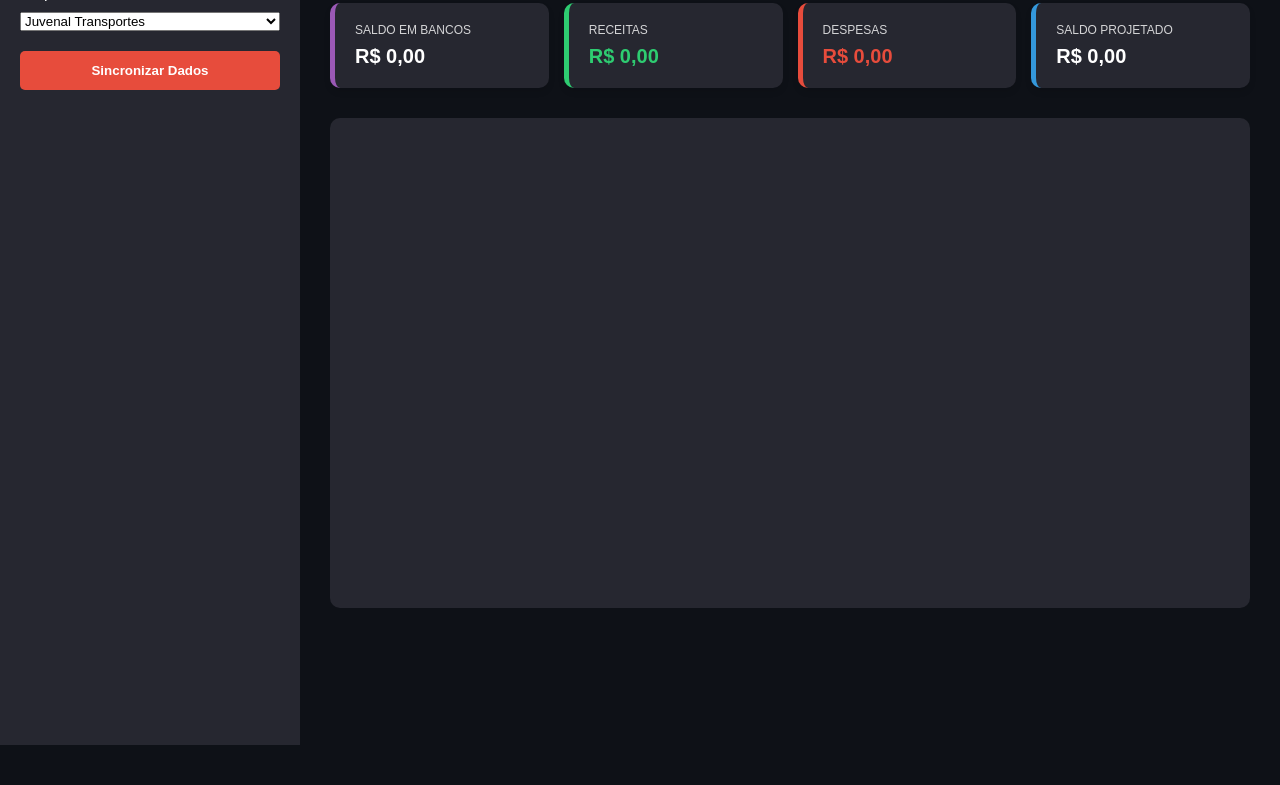
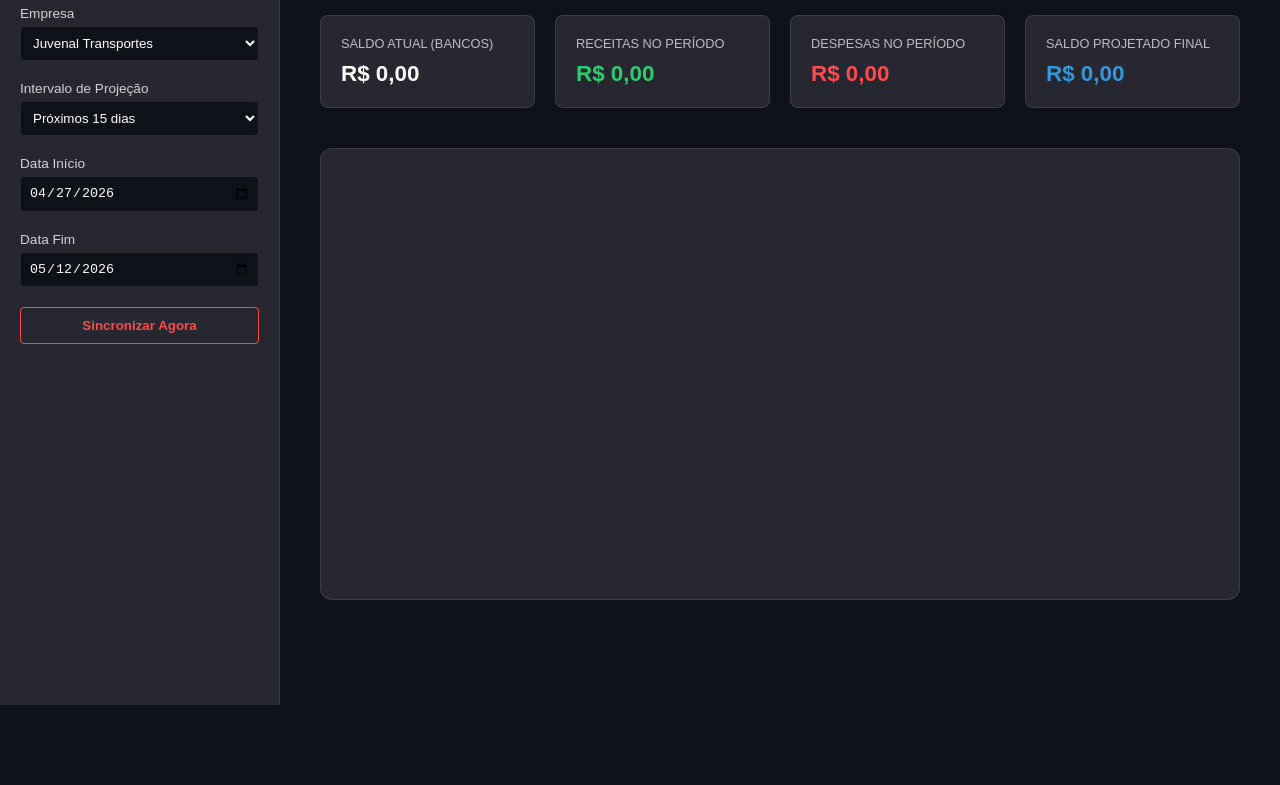
Before and after one commit to VectraInsights/JRM-DASH, a plain HTML site: page public/index.html in a window 1280 px wide. Shown: the part 95-880 px from the top of the page. Before the commit the page ends 840 px from the top, so only its background shows below. Drawn offline with nearby package versions, Linux system fonts and the light colour scheme; no server answers.

Commit message:
Update index.html

```diff
--- a/public/index.html
+++ b/public/index.html
@@ -2,83 +2,151 @@
 <html lang="pt-br">
 <head>
     <meta charset="UTF-8">
-    <title>Fluxo de Caixa</title>
+    <title>Fluxo de Caixa - Gestão Financeira</title>
     <script src="https://cdn.jsdelivr.net/npm/chart.js"></script>
     <style>
         :root {
-            --bg: #0e1117; --card: #262730; --text: #ffffff;
-            --green: #2ecc71; --red: #e74c3c; --blue: #3498db;
+            --bg: #0e1117;
+            --sidebar: #262730;
+            --text: #ffffff;
+            --green: #2ecc71;
+            --red: #ff4b4b;
+            --blue: #3498db;
+            --border: rgba(255, 255, 255, 0.1);
         }
-        [data-theme="light"] {
-            --bg: #f0f2f6; --card: #ffffff; --text: #31333f;
+
+        body {
+            background-color: var(--bg);
+            color: var(--text);
+            font-family: "Source Sans Pro", sans-serif;
+            margin: 0;
+            display: flex;
         }
-        body {
-            background-color: var(--bg); color: var(--text);
-            font-family: sans-serif; margin: 0; display: flex;
+
+        /* Barra Lateral Estilo Streamlit */
+        .sidebar {
+            width: 280px;
+            padding: 40px 20px;
+            background: var(--sidebar);
+            height: 100vh;
+            position: fixed;
+            box-sizing: border-box;
+            border-right: 1px solid var(--border);
         }
-        .sidebar { width: 260px; padding: 20px; background: var(--card); height: 100vh; }
-        .main { flex: 1; padding: 30px; }
 
-        /* Cabeçalho */
-        .header-row { display: flex; justify-content: space-between; align-items: center; margin-bottom: 20px; }
-        h1 { margin: 0; font-size: 2rem; border-bottom: 3px solid var(--red); padding-bottom: 5px; }
+        .sidebar h3 { font-size: 1.2rem; margin-bottom: 20px; color: var(--text); }
 
-        .theme-toggle {
-            cursor: pointer; font-size: 1.5rem; background: none; border: none;
-            padding: 10px; border-radius: 50%; transition: 0.3s;
+        .sidebar label { font-size: 0.85rem; opacity: 0.8; display: block; margin-bottom: 5px; }
+
+        .sidebar select, .sidebar input {
+            width: 100%;
+            background: var(--bg);
+            border: 1px solid var(--border);
+            color: white;
+            padding: 8px;
+            border-radius: 4px;
+            margin-bottom: 20px;
+            box-sizing: border-box;
         }
-        .theme-toggle:hover { background: rgba(255,255,255,0.1); }
 
-        /* Cards */
-        .cards { display: grid; grid-template-columns: repeat(4, 1fr); gap: 15px; margin-bottom: 30px; }
+        /* Área Principal */
+        .main {
+            flex: 1;
+            margin-left: 280px;
+            padding: 40px;
+            min-height: 100vh;
+        }
+
+        h1 { margin-top: 0; font-size: 2.2rem; margin-bottom: 30px; }
+
+        /* Grid de Cards */
+        .cards {
+            display: grid;
+            grid-template-columns: repeat(auto-fit, minmax(200px, 1fr));
+            gap: 20px;
+            margin-bottom: 40px;
+        }
+
         .card {
-            background: var(--card); padding: 20px; border-radius: 10px;
-            box-shadow: 0 4px 6px rgba(0,0,0,0.1); border-left: 5px solid #ccc;
+            background: var(--sidebar);
+            padding: 20px;
+            border-radius: 8px;
+            border: 1px solid var(--border);
+            transition: transform 0.2s;
         }
-        .card-label { font-size: 0.75rem; text-transform: uppercase; opacity: 0.8; margin-bottom: 8px; }
-        .card-val { font-size: 1.25rem; font-weight: bold; }
 
+        .card-label { font-size: 0.8rem; text-transform: uppercase; opacity: 0.7; margin-bottom: 10px; }
+        .card-val { font-size: 1.4rem; font-weight: 600; }
+
+        /* Botão */
         .btn-sync {
-            width: 100%; padding: 12px; background: var(--red); color: white;
-            border: none; border-radius: 5px; font-weight: bold; cursor: pointer;
+            width: 100%;
+            padding: 10px;
+            background: transparent;
+            color: var(--red);
+            border: 1px solid var(--red);
+            border-radius: 4px;
+            font-weight: bold;
+            cursor: pointer;
+            transition: 0.3s;
         }
-        .chart-container { background: var(--card); padding: 20px; border-radius: 10px; height: 450px; }
+
+        .btn-sync:hover { background: var(--red); color: white; }
+
+        .chart-container {
+            background: var(--sidebar);
+            padding: 25px;
+            border-radius: 12px;
+            height: 400px;
+            border: 1px solid var(--border);
+        }
     </style>
 </head>
 <body>
 
 <aside class="sidebar">
-    <h3 style="color: var(--red)">Filtros</h3>
+    <h3>Filtros</h3>
+
     <label>Empresa</label>
-    <select id="empresa" style="width:100%; margin: 10px 0 20px;">
+    <select id="empresa">
         <option value="Juvenal Transportes">Juvenal Transportes</option>
-        <option value="JRM Transportes">JRM Transportes</option>
         </select>
-    <button class="btn-sync" onclick="sincronizar()">Sincronizar Dados</button>
+
+    <label>Intervalo de Projeção</label>
+    <select id="intervalo" onchange="ajustarDatas()">
+        <option value="7">Próximos 7 dias</option>
+        <option value="15" selected>Próximos 15 dias</option>
+        <option value="30">Próximos 30 dias</option>
+    </select>
+
+    <label>Data Início</label>
+    <input type="date" id="data_inicio">
+
+    <label>Data Fim</label>
+    <input type="date" id="data_fim">
+
+    <button class="btn-sync" onclick="sincronizar()">Sincronizar Agora</button>
 </aside>
 
 <main class="main">
-    <div class="header-row">
-        <h1>Fluxo de Caixa</h1>
-        <button class="theme-toggle" onclick="toggleTheme()" id="themeBtn">☀️</button>
-    </div>
+    <h1>Fluxo de Caixa Projetado</h1>
 
     <div class="cards">
-        <div class="card" style="border-color: #9b59b6">
-            <div class="card-label">Saldo em Bancos</div>
+        <div class="card">
+            <div class="card-label">Saldo Atual (Bancos)</div>
             <div id="v-banco" class="card-val">R$ 0,00</div>
         </div>
-        <div class="card" style="border-color: var(--green)">
-            <div class="card-label">Receitas</div>
+        <div class="card">
+            <div class="card-label">Receitas no Período</div>
             <div id="v-rec" class="card-val" style="color:var(--green)">R$ 0,00</div>
         </div>
-        <div class="card" style="border-color: var(--red)">
-            <div class="card-label">Despesas</div>
+        <div class="card">
+            <div class="card-label">Despesas no Período</div>
             <div id="v-desp" class="card-val" style="color:var(--red)">R$ 0,00</div>
         </div>
-        <div class="card" style="border-color: var(--blue)">
-            <div class="card-label">Saldo Projetado</div>
-            <div id="v-proj" class="card-val">R$ 0,00</div>
+        <div class="card">
+            <div class="card-label">Saldo Projetado Final</div>
+            <div id="v-proj" class="card-val" style="color:var(--blue)">R$ 0,00</div>
         </div>
     </div>
 
@@ -88,70 +156,53 @@
 </main>
 
 <script>
-    // Variável global para o gráfico
     let chart;
 
-    async function sincronizar() {
-        console.log("Iniciando sincronização...");
-        try {
-            // Captura os elementos de forma segura
-            const elEmpresa = document.getElementById('empresa');
-            const elInicio = document.getElementById('data_inicio');
-            const elFim = document.getElementById('data_fim');
-            const elIntervalo = document.getElementById('intervalo'); // Para o select de 7/15/30 dias
+    // Função para calcular datas automaticamente como no Streamlit
+    function ajustarDatas() {
+        const dias = parseInt(document.getElementById('intervalo').value);
+        const hoje = new Date();
+        const futuro = new Date();
+        futuro.setDate(hoje.getDate() + dias);
 
-            // Define valores padrão caso os campos não existam na tela atual
-            const empresa = elEmpresa ? elEmpresa.value : 'Juvenal Transportes';
-            let data_inicio = elInicio ? elInicio.value : '2026-04-27';
-            let data_fim = elFim ? elFim.value : '2026-05-12';
-
-            // Se houver um seletor de intervalo (Ex: Próximos 7 dias), você pode usar essa lógica no futuro
-            const queryParams = new URLSearchParams({
-                empresa: empresa,
-                data_inicio: data_inicio,
-                data_fim: data_fim
-            });
-
-            console.log("Chamando API com:", queryParams.toString());
-
-            const res = await fetch(`/api/dados?${queryParams.toString()}`);
-
-            if (!res.ok) {
-                const textoErro = await res.text();
-                throw new Error(`Erro na API (${res.status}): ${textoErro.substring(0, 100)}`);
+        document.getElementById('data_inicio').value = hoje.toISOString().split('T')[0];
+        document.getElementById('data_fim').value = futuro.toISOString().split('T')[0];
     }
 
+    async function sincronizar() {
+        try {
+            const empresa = document.getElementById('empresa').value;
+            const data_inicio = document.getElementById('data_inicio').value;
+            const data_fim = document.getElementById('data_fim').value;
+
+            const query = new URLSearchParams({ empresa, data_inicio, data_fim });
+            const res = await fetch(`/api/dados?${query.toString()}`);
+
+            if (!res.ok) throw new Error("Erro ao buscar dados do servidor");
+
             const data = await res.json();
-            console.log("Dados recebidos com sucesso:", data);
-
-            // Formatador de moeda (BRL)
             const fmt = v => (Number(v) || 0).toLocaleString('pt-BR', { style: 'currency', currency: 'BRL' });
 
-            // Atualiza os Cards (com verificação de existência do ID)
-            if(document.getElementById('v-banco')) document.getElementById('v-banco').innerText = fmt(data.resumo?.banco);
-            if(document.getElementById('v-rec')) document.getElementById('v-rec').innerText = fmt(data.resumo?.total_rec);
-            if(document.getElementById('v-desp')) document.getElementById('v-desp').innerText = fmt(data.resumo?.total_desp);
+            // Atualiza Interface
+            document.getElementById('v-banco').innerText = fmt(data.resumo?.banco);
+            document.getElementById('v-rec').innerText = fmt(data.resumo?.total_rec);
+            document.getElementById('v-desp').innerText = fmt(data.resumo?.total_desp);
 
-            if(document.getElementById('v-proj')) {
-                const saldoFinal = data.saldo && data.saldo.length > 0 ? data.saldo[data.saldo.length - 1] : 0;
+            const saldoFinal = data.saldo?.length > 0 ? data.saldo[data.saldo.length - 1] : 0;
             document.getElementById('v-proj').innerText = fmt(saldoFinal);
-            }
 
-            // Atualiza o Gráfico
-            const chartEl = document.getElementById('mainChart');
-            if (chartEl && data.labels) {
+            // Gráfico
             if(chart) chart.destroy();
-                const ctx = chartEl.getContext('2d');
-
+            const ctx = document.getElementById('mainChart').getContext('2d');
             chart = new Chart(ctx, {
                 data: {
                     labels: data.labels,
                     datasets: [
-                            { type: 'bar', label: 'Receitas', data: data.receitas, backgroundColor: '#2ecc71', stack: 'stack1' },
-                            { type: 'bar', label: 'Despesas', data: data.despesas, backgroundColor: '#e74c3c', stack: 'stack1' },
+                        { type: 'bar', label: 'Receitas', data: data.receitas, backgroundColor: '#2ecc71', stack: 's1' },
+                        { type: 'bar', label: 'Despesas', data: data.despesas, backgroundColor: '#ff4b4b', stack: 's1' },
                         {
                             type: 'line',
-                                label: 'Saldo Projetado',
+                            label: 'Saldo Acumulado',
                             data: data.saldo,
                             borderColor: '#3498db',
                             borderWidth: 3,
@@ -164,21 +215,23 @@
                 options: {
                     responsive: true,
                     maintainAspectRatio: false,
-                        plugins: { legend: { position: 'bottom', labels: { color: '#a3aed0' } } },
+                    plugins: { legend: { labels: { color: '#ffffff' }, position: 'bottom' } },
                     scales: {
-                            x: { stacked: true, grid: { display: false }, ticks: { color: '#a3aed0' } },
-                            y: { stacked: false, grid: { color: 'rgba(255,255,255,0.05)' }, ticks: { color: '#a3aed0' } }
+                        x: { stacked: true, ticks: { color: '#ffffff' }, grid: { display: false } },
+                        y: { ticks: { color: '#ffffff' }, grid: { color: 'rgba(255,255,255,0.05)' } }
                     }
                 }
             });
-            }
-
         } catch (err) {
-            console.error("Falha crítica no script:", err);
-            // Se der erro, não deixa os campos vazios, mostra o erro no console
+            console.error(err);
         }
     }
 
-    // Executa ao carregar para não iniciar zerado
-    document.addEventListener('DOMContentLoaded', sincronizar);
+    // Inicialização
+    document.addEventListener('DOMContentLoaded', () => {
+        ajustarDatas();
+        sincronizar();
+    });
 </script>
+</body>
+</html>
```
Lines whose indentation alone changed are shown as unchanged.
